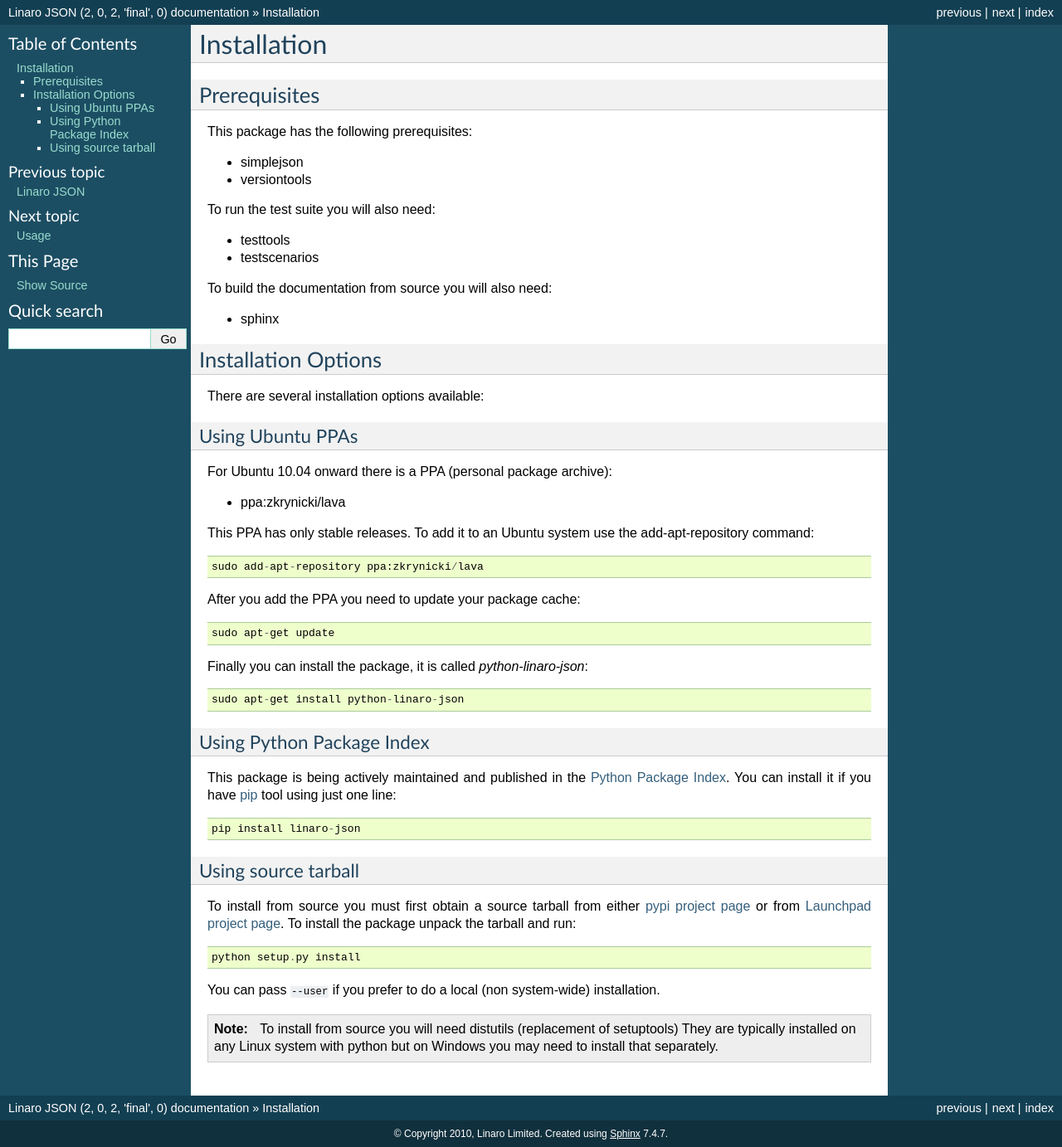
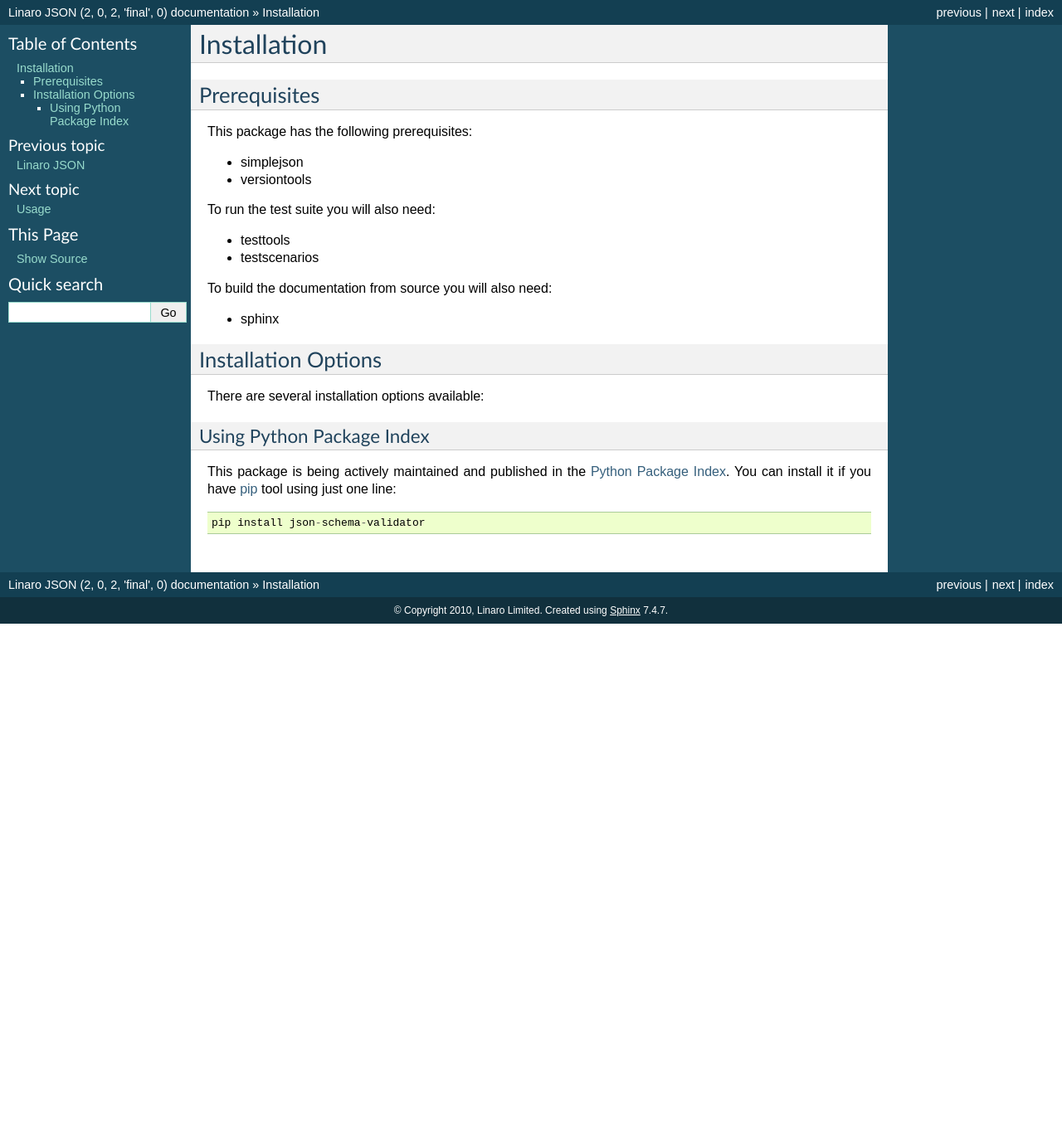
Before and after one commit to zyga/json-schema-validator, a Sphinx documentation site: the page built from doc/installation.rst, in a window 1280 px wide. Shown: the whole page at 83% size. Built offline with Sphinx 7.4.7, drawn with Linux system fonts in a browser that asks for light colours; after the commit the page ends 900 px from its top, so only the background shows below that.

```diff
--- a/doc/installation.rst
+++ b/doc/installation.rst
@@ -23,27 +23,6 @@ Installation Options
 
 There are several installation options available:
 
-Using Ubuntu PPAs
------------------
-
-For Ubuntu 10.04 onward there is a PPA (personal package archive):
-
-* ppa:zkrynicki/lava
-
-This PPA has only stable releases. To add it to an Ubuntu system use the
-add-apt-repository command::
-
-    sudo add-apt-repository ppa:zkrynicki/lava
-
-After you add the PPA you need to update your package cache::
-
-    sudo apt-get update
-
-Finally you can install the package, it is called `python-linaro-json`::
-
-    sudo apt-get install python-linaro-json
-
-
 Using Python Package Index
 --------------------------
 
@@ -51,23 +30,4 @@ This package is being actively maintained and published in the `Python Package
 Index <http://http://pypi.python.org>`_. You can install it if you have `pip
 <http://pip.openplans.org/>`_ tool using just one line::
 
-    pip install linaro-json
-
-
-Using source tarball
---------------------
-
-To install from source you must first obtain a source tarball from either
-`pypi project page <http://pypi.python.org/pypi/linaro-json>`_
-or from `Launchpad project page <http://launchpad.net/linaro-python-json>`_.
-To install the package unpack the tarball and run::
-
-    python setup.py install
-
-You can pass ``--user`` if you prefer to do a local (non system-wide) installation.
-
-..  note::
-
-    To install from source you will need distutils (replacement of setuptools)
-    They are typically installed on any Linux system with python but on Windows
-    you may need to install that separately.
+    pip install json-schema-validator
```
Also changed, not shown: doc/changes.rst (+6 -1 lines), doc/hacking.rst (+13 -11 lines), 4 other files.
